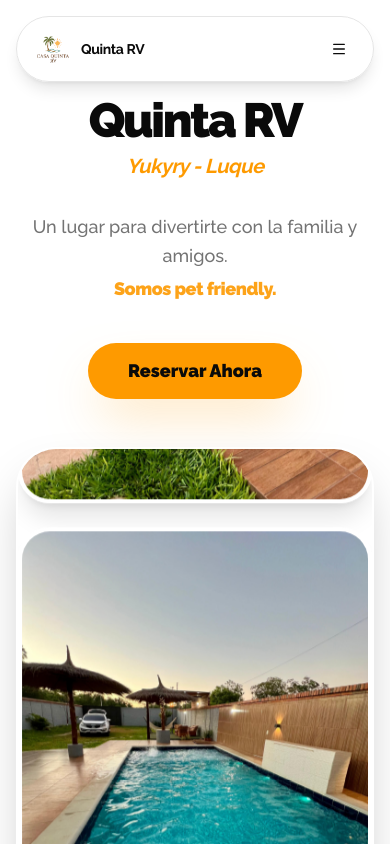
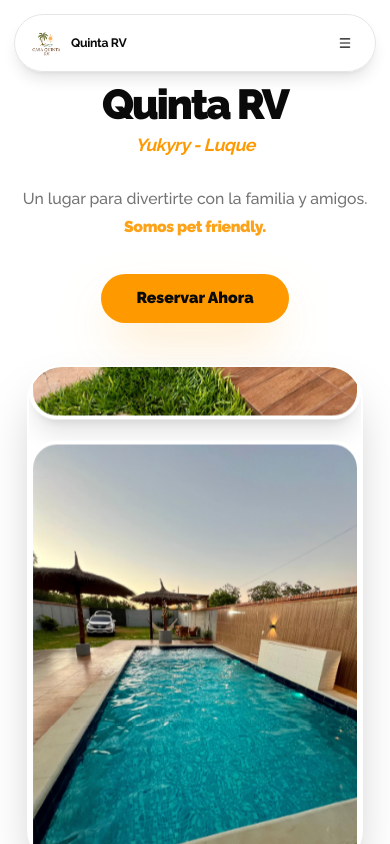
Before and after one commit to zcaraluna/quinta-rv, a Next.js app: page / in a window 390 px wide. Shown: the top 844 px of the page. Built offline with nearby package versions, Linux system fonts and the light colour scheme.

Commit message:
UI: Reduce root font size on mobile to optimize space

```diff
--- a/src/app/globals.css
+++ b/src/app/globals.css
@@ -131,6 +131,14 @@
 }
 
 @layer base {
+  html {
+    @apply antialiased;
+
+    @media (max-width: 640px) {
+      font-size: 14px;
+    }
+  }
+
   * {
     @apply border-border outline-ring/50;
   }
```
